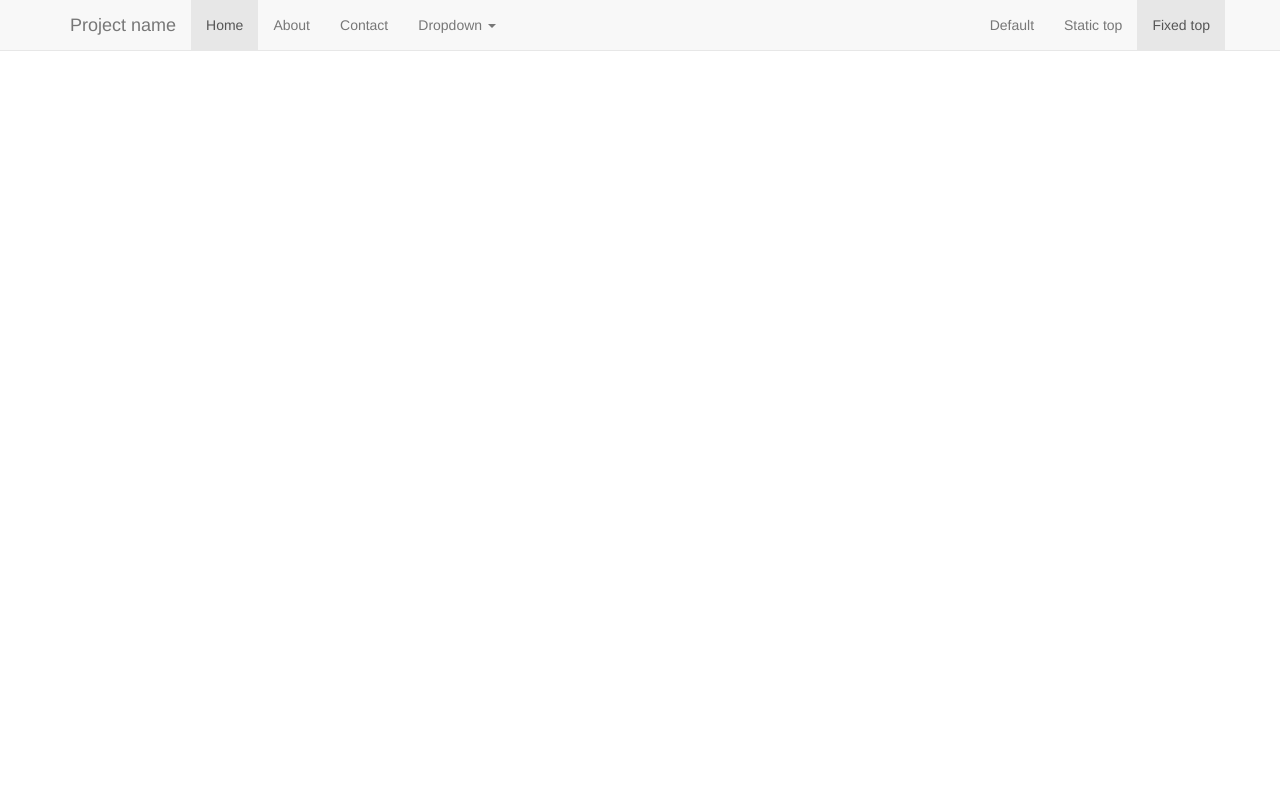
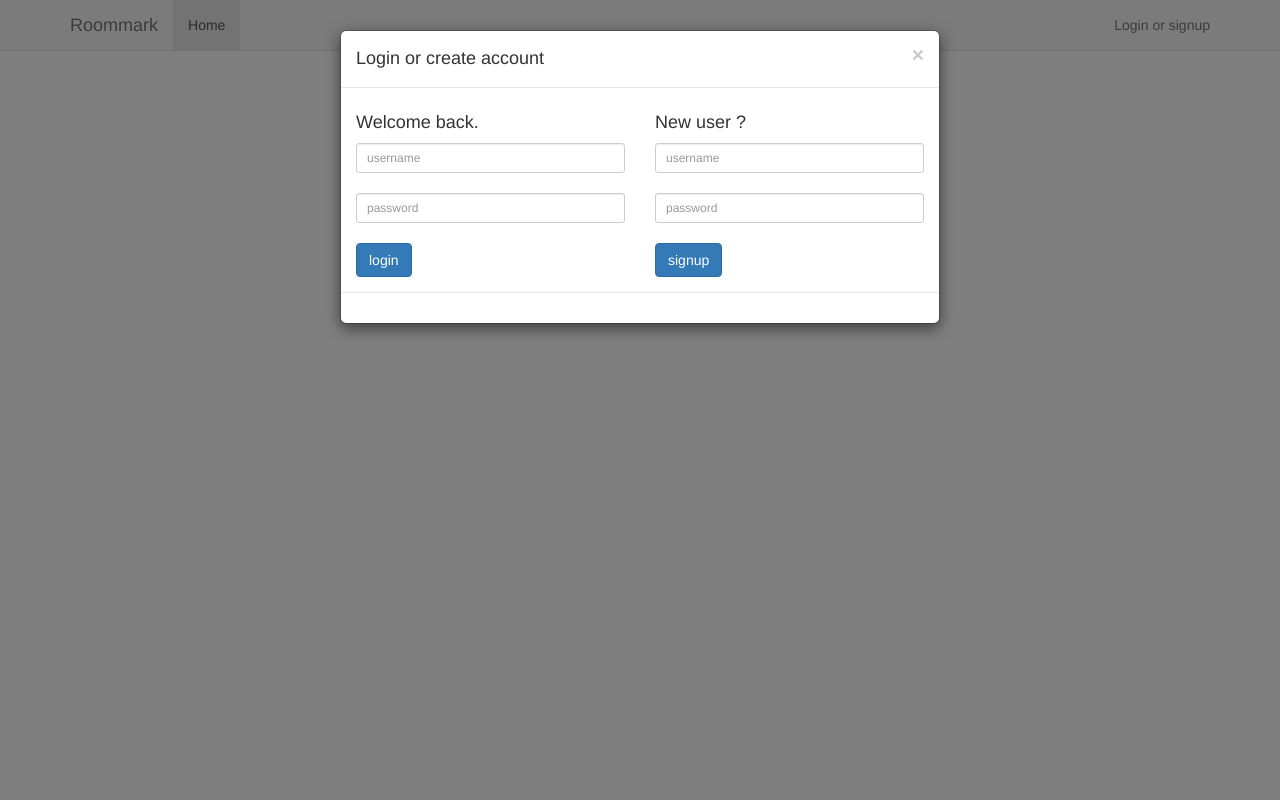
Before and after one commit to diadara/roommark, a Flask app: page / in a window 1280 px wide, after a click on "Login or signup". Run offline with Flask 2, Linux system fonts and the light colour scheme; some libraries are stand-ins or nearby versions.

Commit message:
add basic user authentication to ui

```diff
--- a/app/model.py
+++ b/app/model.py
@@ -10,7 +10,7 @@ class User(db.Model):
     password_hash = db.Column(db.String(120))
 
     def __repr__(self):
-        return '<User %r>' % (self.nickname)
+        return '<User %r>' % (self.username)
 
     def hash_password(self, password):
         self.password_hash = pwd_context.encrypt(password)
--- a/app/static/app.js
+++ b/app/static/app.js
@@ -63,3 +63,76 @@ function handleNoGeolocation(errorFlag) {
 }
 
 google.maps.event.addDomListener(window, 'load', initialize);
+
+$("#btn-login").click(function(){
+    var userName = $(".form-login #userName").val()
+    var pass = $(".form-login #userPassword").val()
+    $.ajax({
+        url: "api/token",
+        dataType: "json",
+        success: function(data){
+            console.log(data);
+            $("#myModal").modal("hide");
+            $("#modal-alert").hide();
+            update_navbar(userName);
+        },
+        error: function(){
+            $("#modal-alert").html("Error occured, check username and password again.").addClass("alert alert-warning").show();
+        },
+        beforeSend: function (xhr) {
+            xhr.setRequestHeader ("Authorization", "Basic "+btoa(userName+":"+pass));
+        },
+
+    })
+
+
+
+})
+
+$("#btn-signup").click(function(){
+    var userName = $(".form-signup #userName").val();
+    var pass = $(".form-signup #userPassword").val();
+    var data = {"username": userName,
+                "password": pass};
+    console.log(data);
+    console.log(userName);
+    $.ajax({
+        url: "api/users",
+        type: "POST",
+        dataType: "json",
+        contentType: "application/json",
+        data: JSON.stringify(data),
+
+        success: function(data){
+            console.log(data);
+            $("#myModal").modal("hide");
+            $("#modal-alert").hide();
+            update_navbar(userName);
+        },
+        error: function(){
+            $("#modal-alert").html("Username already exists.").addClass("alert alert-warning").show();
+        },
+
+
+    });
+
+
+
+});
+
+
+function update_navbar(username){
+    $("#lors").hide();
+    $("#lout").show();
+    $("#lusername").html("<a>"+username+"</a>").show();
+}
+
+
+function logout(){
+    $("#lors").show();
+    $("#lout").hide();
+    $("#lusername").hide();
+    window.location = "/";
+}
+
+$("#lout").click(logout);
--- a/app/templates/index.html
+++ b/app/templates/index.html
@@ -12,30 +12,18 @@
             <span class="icon-bar"></span>
             <span class="icon-bar"></span>
           </button>
-          <a class="navbar-brand" href="#">Project name</a>
+          <a class="navbar-brand" href="#">Roommark</a>
         </div>
         <div id="navbar" class="navbar-collapse collapse">
           <ul class="nav navbar-nav">
             <li class="active"><a href="#">Home</a></li>
-            <li><a href="#about">About</a></li>
-            <li><a href="#contact">Contact</a></li>
-            <li class="dropdown">
-              <a href="#" class="dropdown-toggle" data-toggle="dropdown" role="button" aria-expanded="false">Dropdown <span class="caret"></span></a>
-              <ul class="dropdown-menu" role="menu">
-                <li><a href="#">Action</a></li>
-                <li><a href="#">Another action</a></li>
-                <li><a href="#">Something else here</a></li>
-                <li class="divider"></li>
-                <li class="dropdown-header">Nav header</li>
-                <li><a href="#">Separated link</a></li>
-                <li><a href="#">One more separated link</a></li>
-              </ul>
-            </li>
+
           </ul>
           <ul class="nav navbar-nav navbar-right">
-            <li><a href="../navbar/">Default</a></li>
-            <li><a href="../navbar-static-top/">Static top</a></li>
-            <li class="active"><a href="./">Fixed top <span class="sr-only">(current)</span></a></li>
+            <li id="lors" type="button" data-toggle="modal" data-target="#myModal" ><a>Login or signup</a></li>
+            <li id="lout" style="display:none" ><a>Logout</a></li>
+            <li id="lusername" style="display:none" ><a>username</a></li>
+
           </ul>
         </div><!--/.nav-collapse -->
       </div>
@@ -66,4 +54,57 @@
 
 {% block content %}
 <div id="map-canvas"></div>
+
+<!-- Button trigger modal -->
+
+<!-- Modal -->
+<div class="modal fade" id="myModal" tabindex="-1" role="dialog" aria-labelledby="myModalLabel" aria-hidden="true">
+  <div class="modal-dialog">
+    <div class="modal-content">
+      <div class="modal-header">
+        <button type="button" class="close" data-dismiss="modal" aria-label="Close"><span aria-hidden="true">&times;</span></button>
+        <h4 class="modal-title" id="myModalLabel">Login or create account</h4>
+      </div>
+      <div class="modal-body">
+        <div id="modal-alert" style="display:hide"></div>
+
+        <div class="row">
+        <div class="col-md-6">
+            <div class="form-login" id="form-login">
+            <h4>Welcome back.</h4>
+            <input type="text" id="userName" class="form-control input-sm chat-input" placeholder="username" />
+            </br>
+            <input type="password" id="userPassword" class="form-control input-sm chat-input" placeholder="password" />
+            </br>
+            <div class="wrapper">
+            <span class="group-btn">
+                <a href="#" id="btn-login" class="btn btn-primary btn-md">login <i class="fa fa-sign-in"></i></a>
+            </span>
+            </div>
+            </div>
+
+        </div>
+        <div class="col-md-6">
+            <div class="form-signup" id="form-signup">
+            <h4>New user ?</h4>
+            <input type="text" id="userName" class="form-control input-sm chat-input" placeholder="username" />
+            </br>
+            <input type="password" id="userPassword" class="form-control input-sm chat-input" placeholder="password" />
+            </br>
+            <div class="wrapper">
+            <span class="group-btn">
+                <a href="#" id="btn-signup" class="btn btn-primary btn-md">signup <i class="fa fa-sign-in"></i></a>
+            </span>
+            </div>
+            </div>
+
+        </div>
+    </div>
+      </div>
+      <div class="modal-footer">
+
+      </div>
+    </div>
+  </div>
+</div>
 {% endblock %}
```
